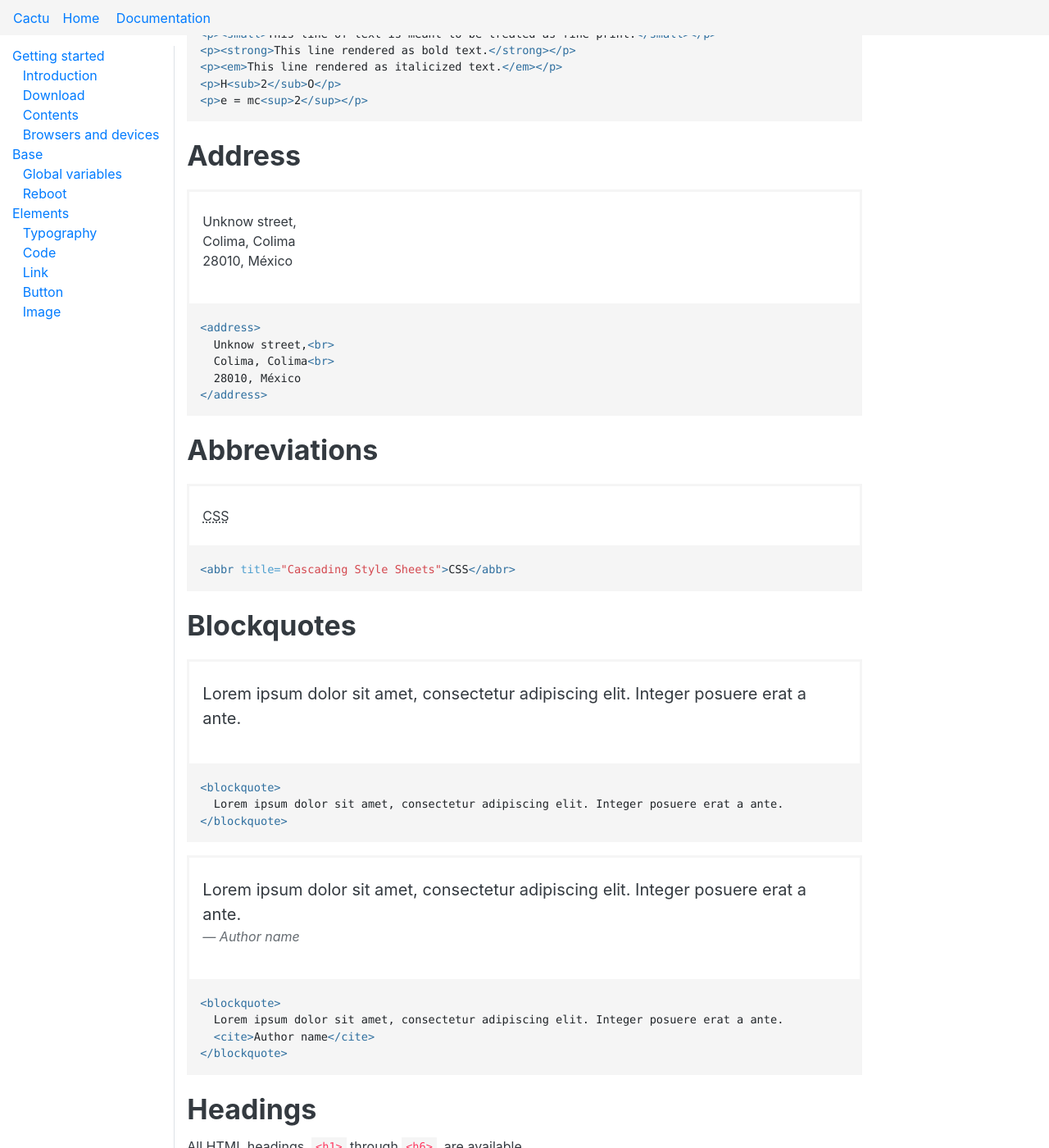
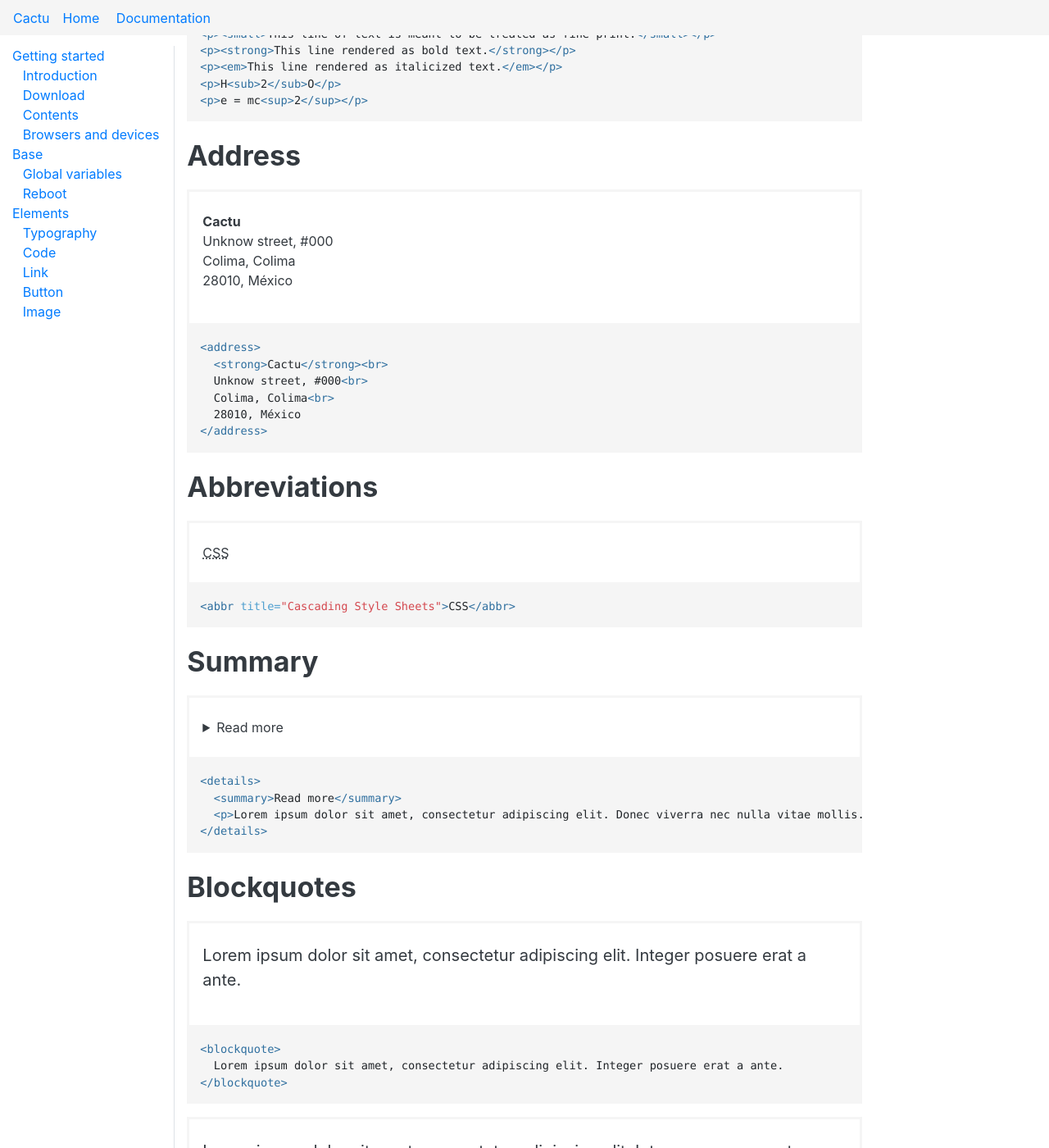
Before and after one commit to mendozagioo/cactu, a Jekyll site: the page built from documentation/elements/typography.md, in a window 1280 px wide and 1400 px high, scrolled down 1294 px. Shown: the whole window at 82% size. Built offline with Jekyll 4.4.1, drawn with Linux system fonts in a browser that asks for light colours.

Commit message:
Typography updated

```diff
--- a/documentation/elements/typography.md
+++ b/documentation/elements/typography.md
@@ -47,7 +47,8 @@ Styling for common inline HTML5 elements.
 
 {% capture example %}
 <address>
-  Unknow street,<br>
+  <strong>Cactu</strong><br>
+  Unknow street, #000<br>
   Colima, Colima<br>
   28010, México
 </address>
@@ -59,6 +60,17 @@ Styling for common inline HTML5 elements.
 
 {% capture example %}
 <abbr title="Cascading Style Sheets">CSS</abbr>
+{% endcapture %}
+{% include example.html content=example %}
+
+
+## Summary
+
+{% capture example %}
+<details>
+  <summary>Read more</summary>
+  <p>Lorem ipsum dolor sit amet, consectetur adipiscing elit. Donec viverra nec nulla vitae mollis.</p>
+</details>
 {% endcapture %}
 {% include example.html content=example %}
 
```
